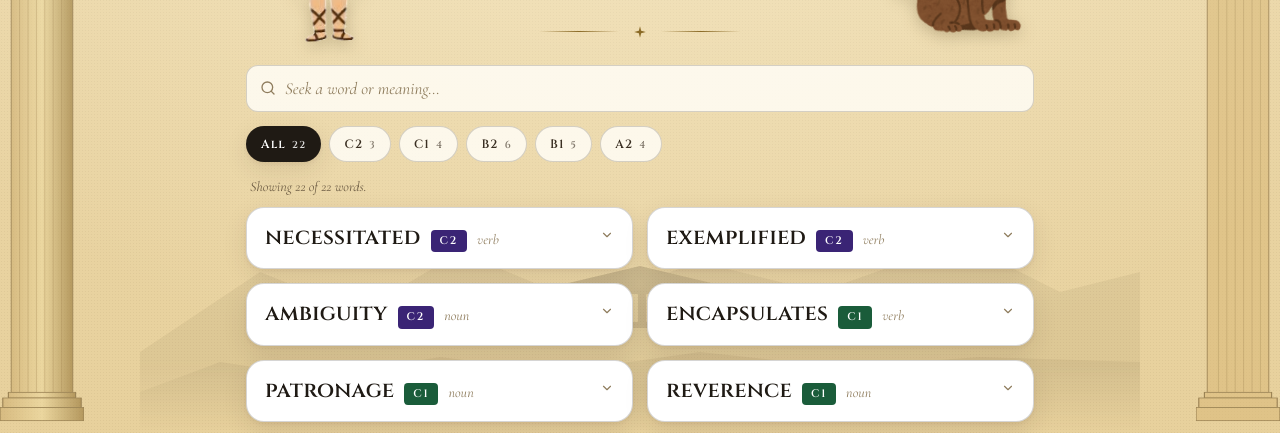
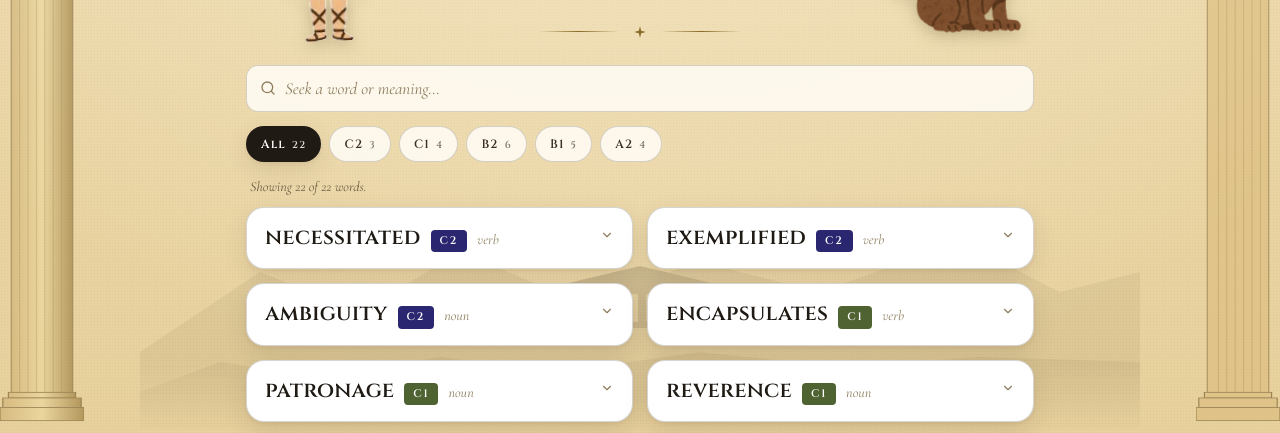
Before and after one commit to pppp2254/wordstructure-learning-from-greek-myth, a plain HTML site: page index.html in a window 1280 px wide. Shown: the part 346-779 px from the top of the page. Drawn offline with nearby package versions, Linux system fonts and the light colour scheme; a web font is replaced by a local one.

Commit message:
try new color for C2-A2

```diff
--- a/index.html
+++ b/index.html
@@ -37,12 +37,12 @@ Athena vs Poseidon</title>
   --shadow-1:  0 2px 4px rgba(60,42,12,0.06), 0 8px 24px rgba(60,42,12,0.10);
   --shadow-2:  0 6px 18px rgba(60,42,12,0.18);
 
-  /* CEFR semantic */
-  --C2: #3a2475;  --C2-soft: #ecdfff;
-  --C1: #1a5c3a;  --C1-soft: #d8efdf;
-  --B2: #1a4c80;  --B2-soft: #d6e6f6;
-  --B1: #8a5614;  --B1-soft: #f5e2c2;
-  --A2: #7a1f0f;  --A2-soft: #f3d4cc;
+  /* CEFR semantic — pulled from the parchment palette */
+  --C2: #2b2670;  --C2-soft: #e8e6f4;   /* indigo */
+  --C1: #4f6232;  --C1-soft: #e2e9d8;   /* olive */
+  --B2: #2a5c7a;  --B2-soft: #d6e6ef;   /* sea */
+  --B1: #8a6a26;  --B1-soft: #f0e4c4;   /* gold */
+  --A2: #8c2f25;  --A2-soft: #f0d8d4;   /* rouge */
 }
 
 *, *::before, *::after { box-sizing: border-box; margin: 0; padding: 0; }
```
